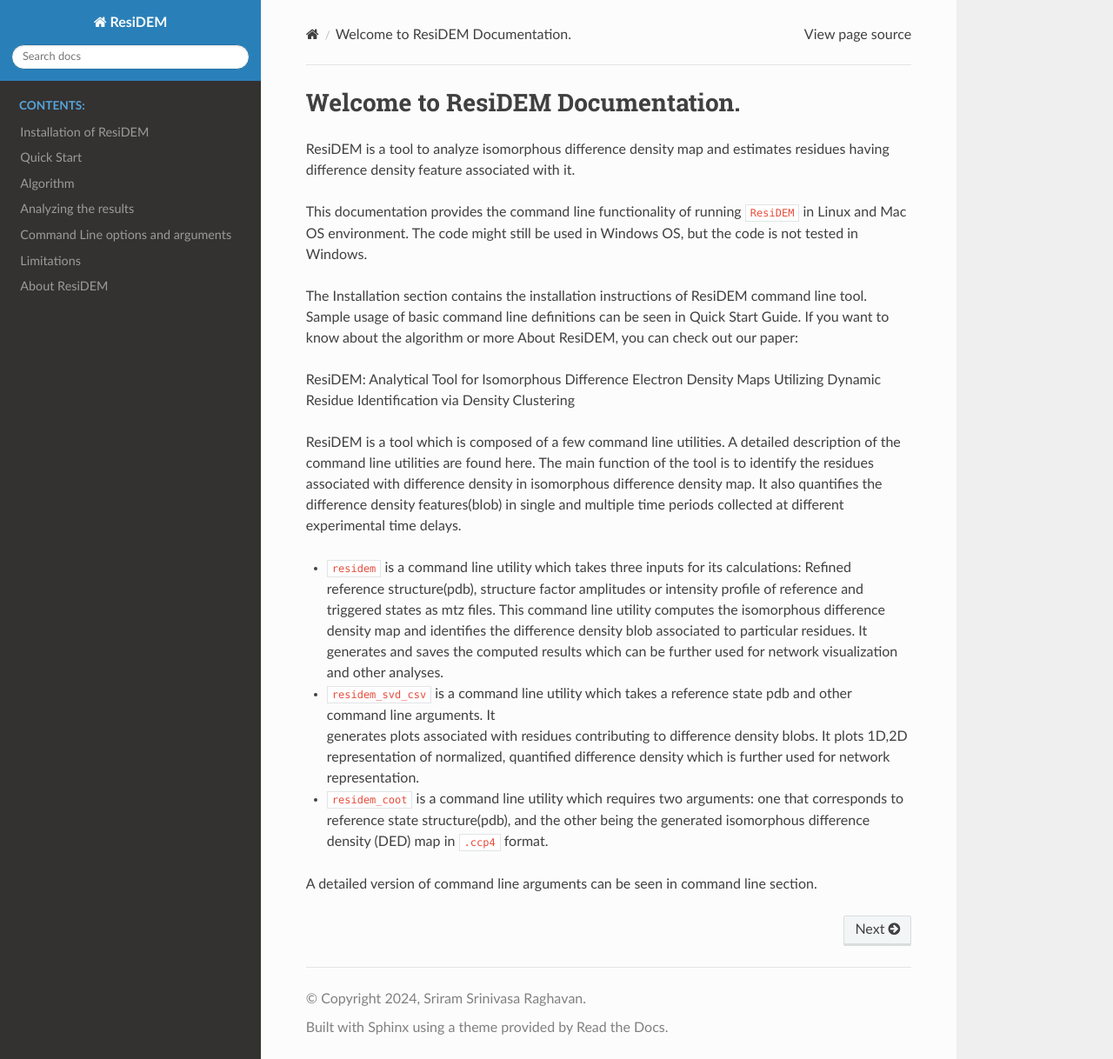
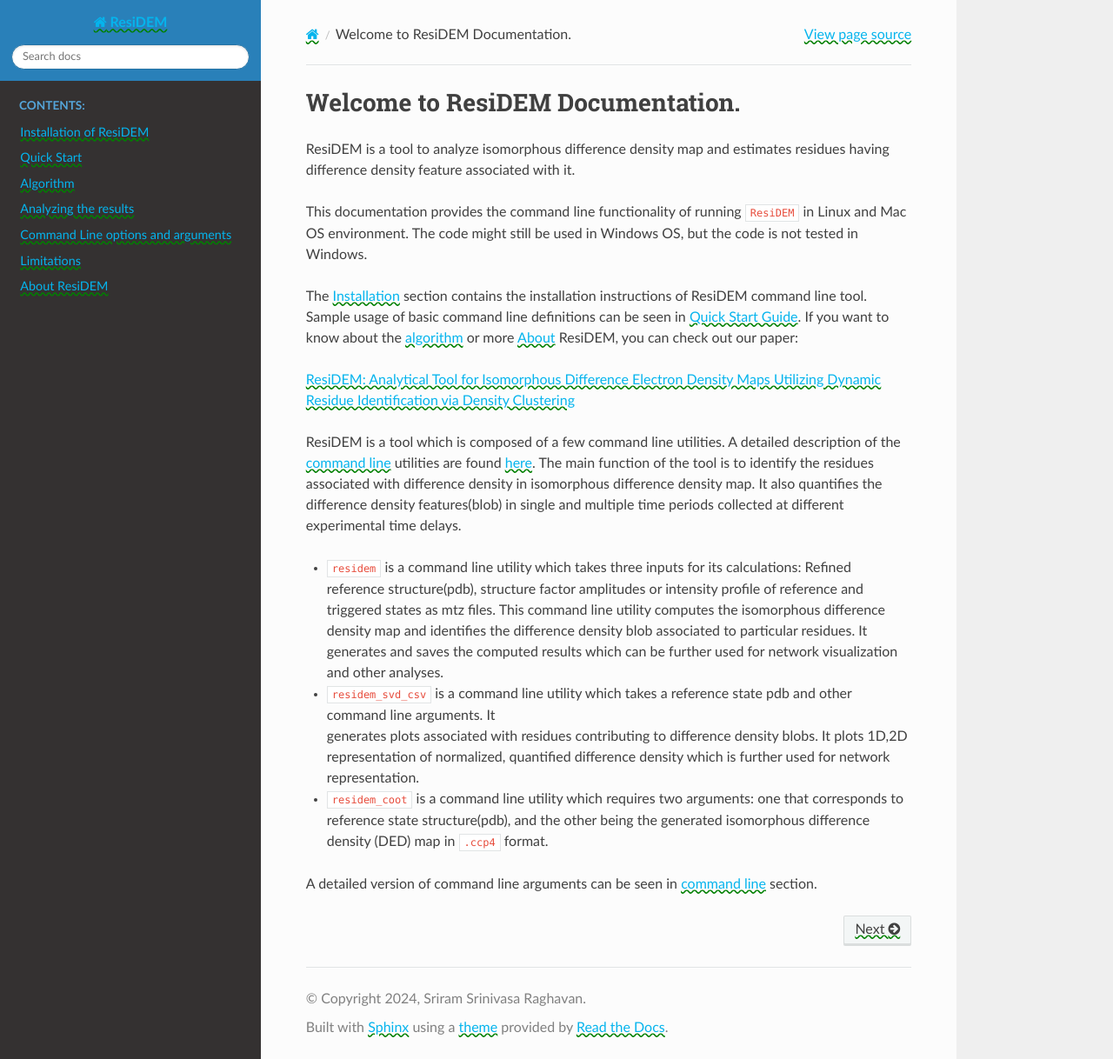
Before and after one commit to TamaLab/residem, a Sphinx documentation site: the page built from docs/index.md, in a window 1280 px wide and 1218 px high. Shown: the whole window at 87% size. Built offline with Sphinx 7.4.7 and the Read the Docs theme 2.0.0, drawn with Linux system fonts in a browser that asks for light colours; pages that are not in the unit, such as notebooks, are missing from menus.

Commit message:
Update custom.css

```diff
--- a/docs/_static/custom.css
+++ b/docs/_static/custom.css
@@ -12,8 +12,8 @@
 }
 
 a:link, a:visited {
-    color: inherit;
-    text-decoration: none;
+    color: #05b4ed;
+    text-decoration: green wavy underline;
 }
 
 a:hover {
```
